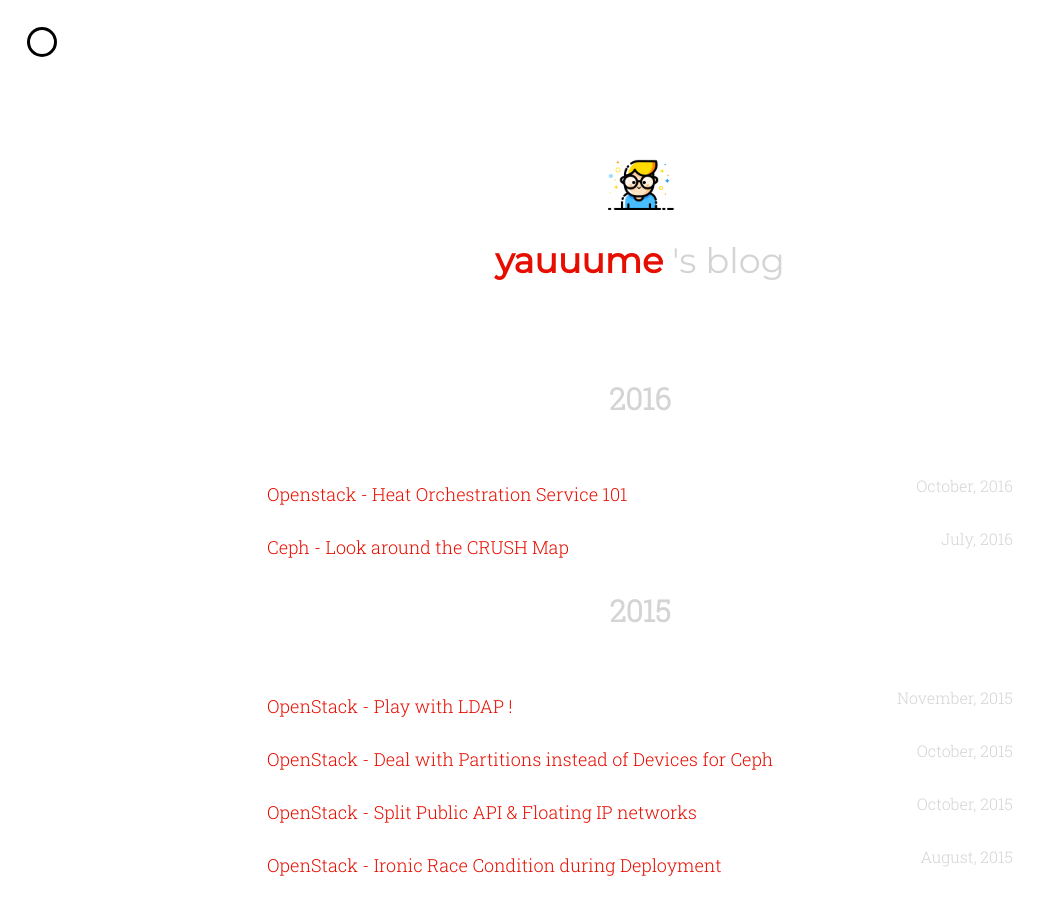
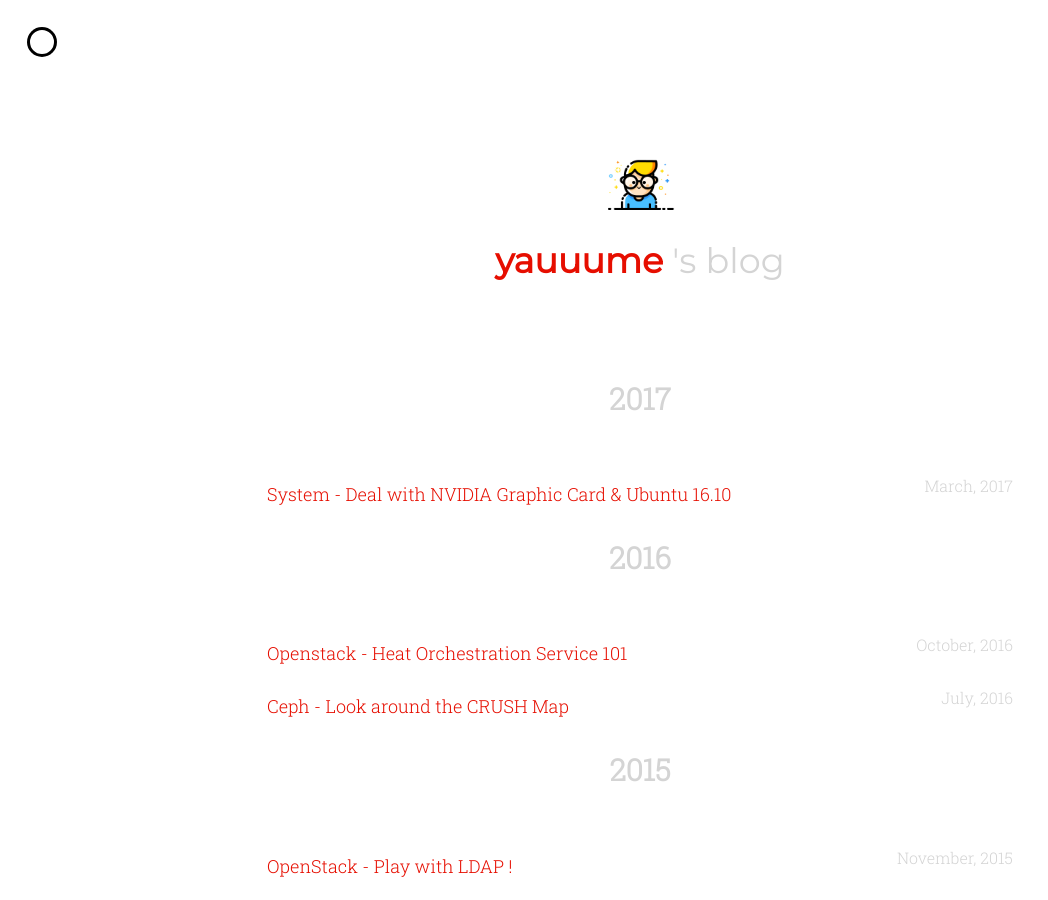
Before and after one commit to gchenuet/gchenuet.github.io, a Jekyll site: the page built from index.html, in a window 1280 px wide and 900 px high. Shown: the whole window, without its empty margins (0-1048 px from the left). Built offline with Jekyll 4.4.1, drawn with Linux system fonts in a browser that asks for light colours; nearby versions of some CDN libraries; some of the changed lines change nothing that is shown.

Commit message:
Add post about ubuntu & graphic card

````diff
--- a/_config.yml
+++ b/_config.yml
@@ -21,13 +21,13 @@
 # Just toggle it and run jekyll again to see
 intro: false         # Tip: Remove the span from site_heading if intro is set to true
 # This will be displayed in your intro
-short_bio: >
-    Welcome! This is <span>accent</span>, a mobile friendly theme for Jekyll. The main feature of this
-    theme is that you can change the accent color. Refer the
-    <a class="underline different-highlight" href="http://ankitsultana.me/accent/documentation.html">
-        Documentation
-    </a>
-    to know how.
+#short_bio: >
+#    Welcome! This is <span>accent</span>, a mobile friendly theme for Jekyll. The main feature of this
+#    theme is that you can change the accent color. Refer the
+#    <a class="underline different-highlight" href="http://ankitsultana.me/accent/documentation.html">
+#        Documentation
+#    </a>
+#    to know how.
 
 permalink: /:title.html
 
@@ -56,8 +56,8 @@
 tracking_id:  UA-56034830-1
 
 # Social Stuff | open graph and twitter cards
-og_image: "images/accent.png" # This will show in facebook thumbnails
-twitter_image: "http://ankitsultana.me/images/accent.png?1234" # This will show in twitter cards
+#og_image: "images/accent.png" # This will show in facebook thumbnails
+#twitter_image: "http://ankitsultana.me/images/accent.png?1234" # This will show in twitter cards
 
 ####################################
 ####################################
--- /dev/null
+++ b/_posts/2017-03-15-Deal-with-nvidia-graphic-cards-and-ubuntu-16-10.markdown
@@ -0,0 +1,171 @@
+---
+layout: post
+title:  "System - Deal with NVIDIA Graphic Card & Ubuntu 16.10"
+date:   2017-03-15 14:00:51
+categories: ubuntu 16.10 nvidia graphic-card bumblebee tutorial
+tags: ubuntu 16.10 nvidia graphic-card bumblebee tutorial
+---
+
+# Preface
+
+At **[leboncoin](https://leboncoin.fr)**, we're using **Lenovo Thinkpad T460p** laptop with a serious hardware config (Intel Core i7 vPro, 16Go RAM, Dual GFX Intel/Nvidia & SSD) which is comfy for our daily tasks.
+
+But last week, some artefacts appeared for black pixels on one of my display screens *(finally due to a bad cable...)* and I also noticed that I was using only the Intel card and never the other one (Nvidia).
+
+So I decided to setup the Nvidia graphic card and install drivers and tools as Bumblebee for example.
+Obviously, the Internets has a lot of informations about setup, etc, but I faced some troubles with **Ubuntu 16.10**.
+
+This setup guide are based on **Nvidia GM108M [GeForce 940MX]** and **Ubuntu 16.10**.
+
+# Graphic Card setup
+
+#### Add PPA repository
+
+```bash
+$ sudo add-apt-repository ppa:graphics-drivers/ppa
+   $ sudo apt update
+```
+
+#### Install the latest version
+
+*Currently, the version 375 is the most stable, but feel free to use a newer one*
+
+```bash
+$ sudo apt-get install nvidia-375 nvidia-opencl-icd-375 nvidia-common
+     nvidia-prime nvidia-settings
+```
+
+#### Activate the driver
+
+From *System Settings* or directly from the menu / Dash, open *Software & Updates*, click on the *Additional Drivers* tab, select the driver you want to use, and click "Apply changes"
+
+<div style="text-align:center">
+    <img src="https://raw.githubusercontent.com/gchenuet/gchenuet.github.io/master/images/2017-03-15-Deal-with-nvidia-graphic-cards-and-ubuntu-16-10/software-updates.png" width="500">
+</div>
+
+#### (Opt) Disable Power Management
+
+*This step is mandatory if:*
+
+`Kernel >=4.8, with a system for which the nvidia card is not the primary output and a BIOS released >=2015.`
+
+Currently, there's a bug with Nvidia graphic cards and Kernel >= 4.8 and the workaround consists to **disable the Power Management for PCI Express cards** in **GRUB**
+
+#### Add the kernel option
+
+Add `pcie_port_pm=off` kernel option on `GRUB_CMDLINE_LINUX_DEFAULT` line in `/etc/default/grub`
+
+``` bash
+[...]
+
+   GRUB_DEFAULT=0
+   GRUB_HIDDEN_TIMEOUT=0
+   GRUB_HIDDEN_TIMEOUT_QUIET=true
+   GRUB_TIMEOUT=10
+   GRUB_DISTRIBUTOR=`lsb_release -i -s 2> /dev/null || echo Debian`
+   GRUB_CMDLINE_LINUX_DEFAULT="quiet splash pcie_port_pm=off"
+   GRUB_CMDLINE_LINUX=""
+
+   [...]
+```
+
+#### Update GRUB
+
+```bash
+sudo update-grub
+```
+
+If interested, issues are opened for [Nvidia](https://devtalk.nvidia.com/default/topic/971733/linux/-370-28-with-kernel-4-8-on-gt-2015-machines-driver-claims-card-not-supported-if-nvidia-is-not-primary-card/) and [Bumblebee](https://github.com/Bumblebee-Project/Bumblebee/issues/810)
+
+**Once done, restart your system !**
+
+#### Verify !
+
+To ensure your Nvidia card is correctly installed, you can try these commands:
+
+- **dmesg**
+
+```bash
+dmesg | egrep -ni "bbswitch|nvidia"
+```
+- **nvidia-setup**
+
+```bash
+nvidia-setup
+```
+And verify informations about your graphic card.
+
+- **glxinfo**
+
+```bash
+glxinfo|egrep "OpenGL vendor|OpenGL renderer"
+```
+
+# Power Saving
+
+#### Set Intel card as default
+
+To avoid black screen login, set the intel card as default:
+``` bash
+sudo prime-select intel
+```
+
+#### Install Bumblebee
+Bumblebee is available in Ubuntu default repository
+
+```bash
+sudo apt install bumblebee
+```
+
+####  Blacklist your driver
+
+Open **/etc/modprobe.d/bumblebee.conf** with a text editor (as root) and add your driver a the end of file:
+```bash
+# 370
+blacklist nvidia-370
+blacklist nvidia-370-updates
+blacklist nvidia-experimental-370
+```
+
+> Note: If you install some newer Nvidia graphics drivers (nvidia-378, etc.), you'll need to add them too in the same way.
+
+#### Configure Bumblebee
+
+Open **/etc/bumblebee/bumblebee.conf** and modify some parts:
+
+- In `bumblebeed` marker
+```bash
+[bumblebeed]
+     Driver=nvidia
+```
+
+- In `driver-nvidia` marker
+```bash
+[driver-nvidia]
+     KernelDriver=nvidia-375
+     LibraryPath=/usr/lib/nvidia-375:/usr/lib32/nvidia-375
+     XorgModulePath=/usr/lib/nvidia-375/xorg,/usr/lib/xorg/modules
+```
+
+> Note: Same as above, if you install a newer drivers, don't forget to update paths with the correct version number`
+
+#### Upgrade XORG
+
+- Find the bus ID for the Nvidia graphic card
+```bash
+lspci | egrep 'VGA|3D'
+```
+
+- Uncomment and modify the `busID` parameter in `/etc/bumblebee/xorg.conf.nvidia`
+```bash
+    BusID "PCI:02:00.0"
+```
+
+#### Reboot
+
+That's all !
+
+After rebooting, you can verify the state of you graphic card with:
+```bash
+$ cat /proc/acpi/bbswitch
+```
````
Also changed, not shown: images/2017-03-15-Deal-with-nvidia-graphic-cards-and-ubuntu-16-10/software-updates.png (added).
